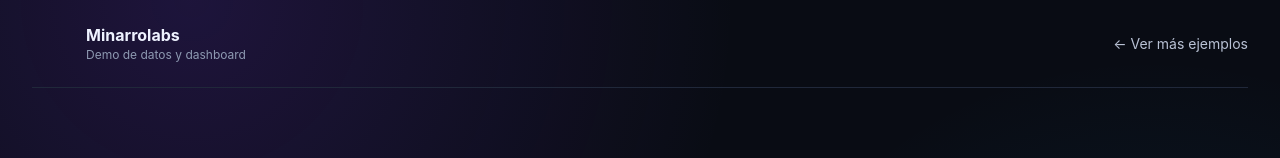
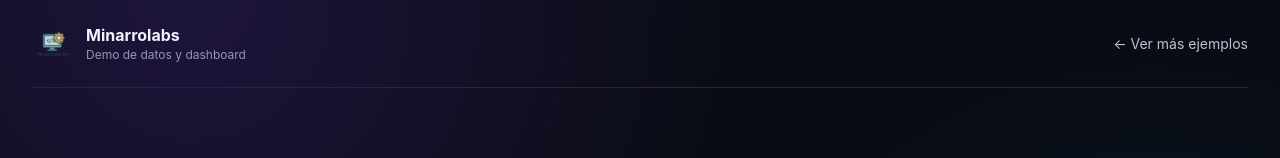
Before and after one commit to ToniMinarro/LiveElectricityBill, a Next.js app: page / in a window 1280 px wide. Shown: the top 158 px of the page. Built offline with nearby package versions, Linux system fonts and the light colour scheme.

Commit message:
Use local Minarrolabs logo

```diff
--- a/app/brand.css
+++ b/app/brand.css
@@ -1,6 +1,6 @@
 .brand__mark {
   overflow: hidden;
-  background: url("https://minarrolabs.dev/favicon.ico") center / cover no-repeat;
+  background: url("/minarrolabs-logo.png") center / cover no-repeat;
   color: transparent;
   font-size: 0;
   box-shadow: none;
```
